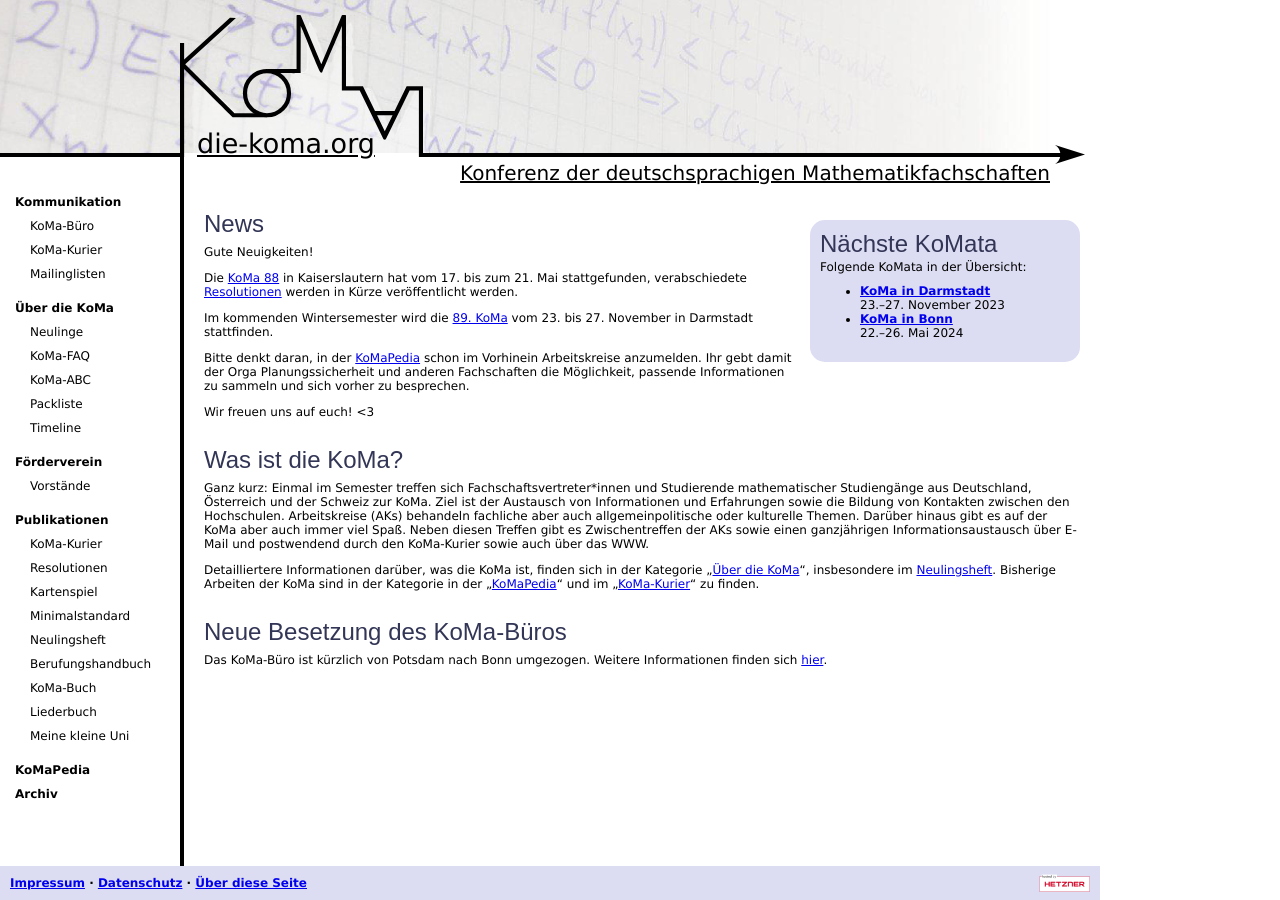
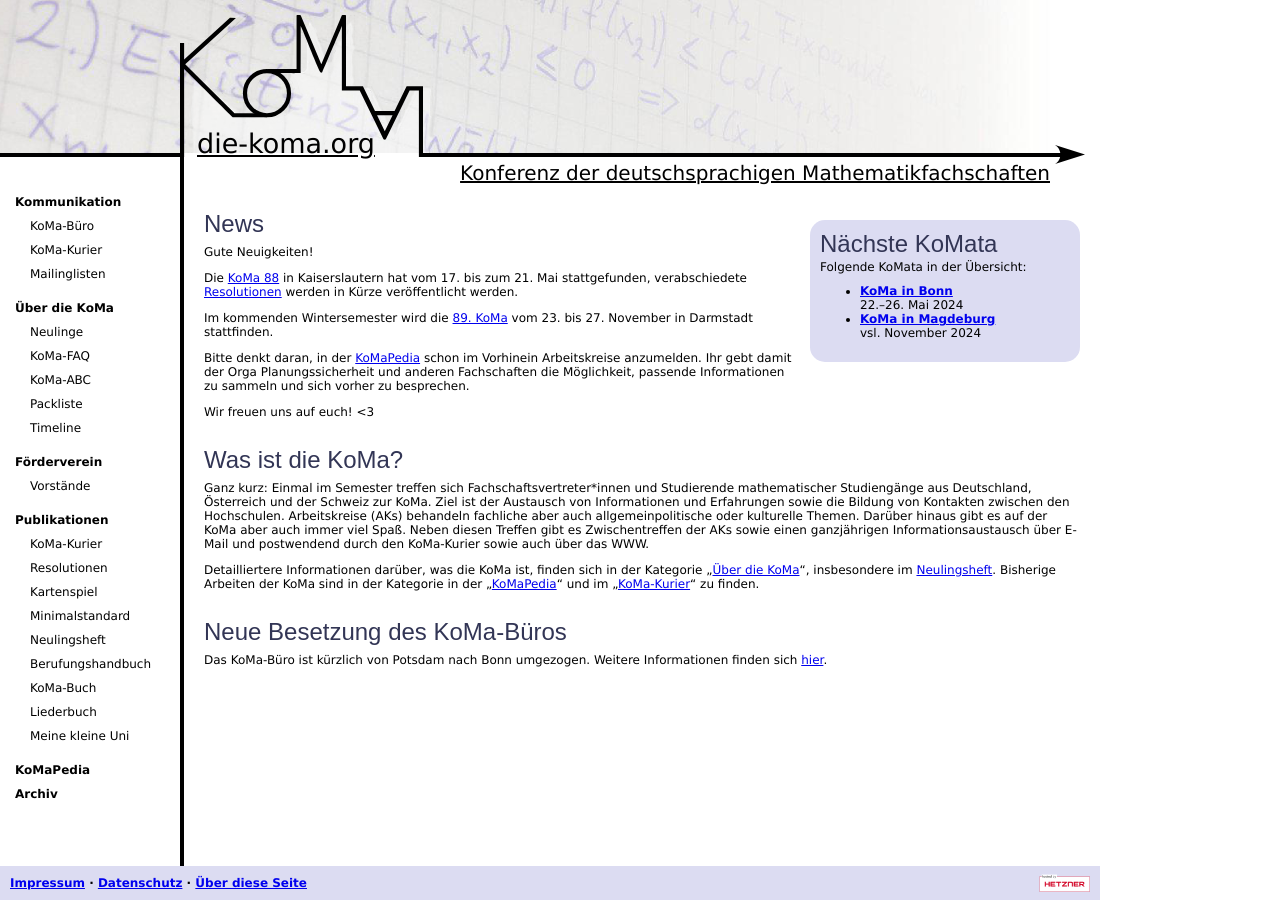
Before and after one commit to Die-KoMa/die-koma.org, a Jekyll site: the page built from index.md, in a window 1280 px wide. Built offline with Jekyll 4.4.1, drawn with Linux system fonts in a browser that asks for light colours.

Commit message:
Add Magdeburg

```diff
--- a/_includes/next_koma.html
+++ b/_includes/next_koma.html
@@ -3,12 +3,13 @@
   <span>Folgende KoMata in der Übersicht:</span>
   <ul>
     <li>
-        <span class="name"><a href="https://komapedia.org/wiki/KoMa_89">KoMa in Darmstadt</a></span>
-        <span class="date">23.–27. November 2023</span>
-    </li>
-    <li>
         <span class="name"><a href="https://komapedia.org/wiki/KoMa_90">KoMa in Bonn</a></span>
         <span class="date">22.–26. Mai 2024</span>
     </li>
+    <li>
+        <span class="name"><a href="https://komapedia.org/wiki/KoMa_91">KoMa in Magdeburg</a></span>
+        <span class="date">vsl. November 2024</span>
+    </li>
+
   </ul>
 </div>
```
Also changed, not shown: ueber_die_koma/timeline.md (+2 -1 lines).
